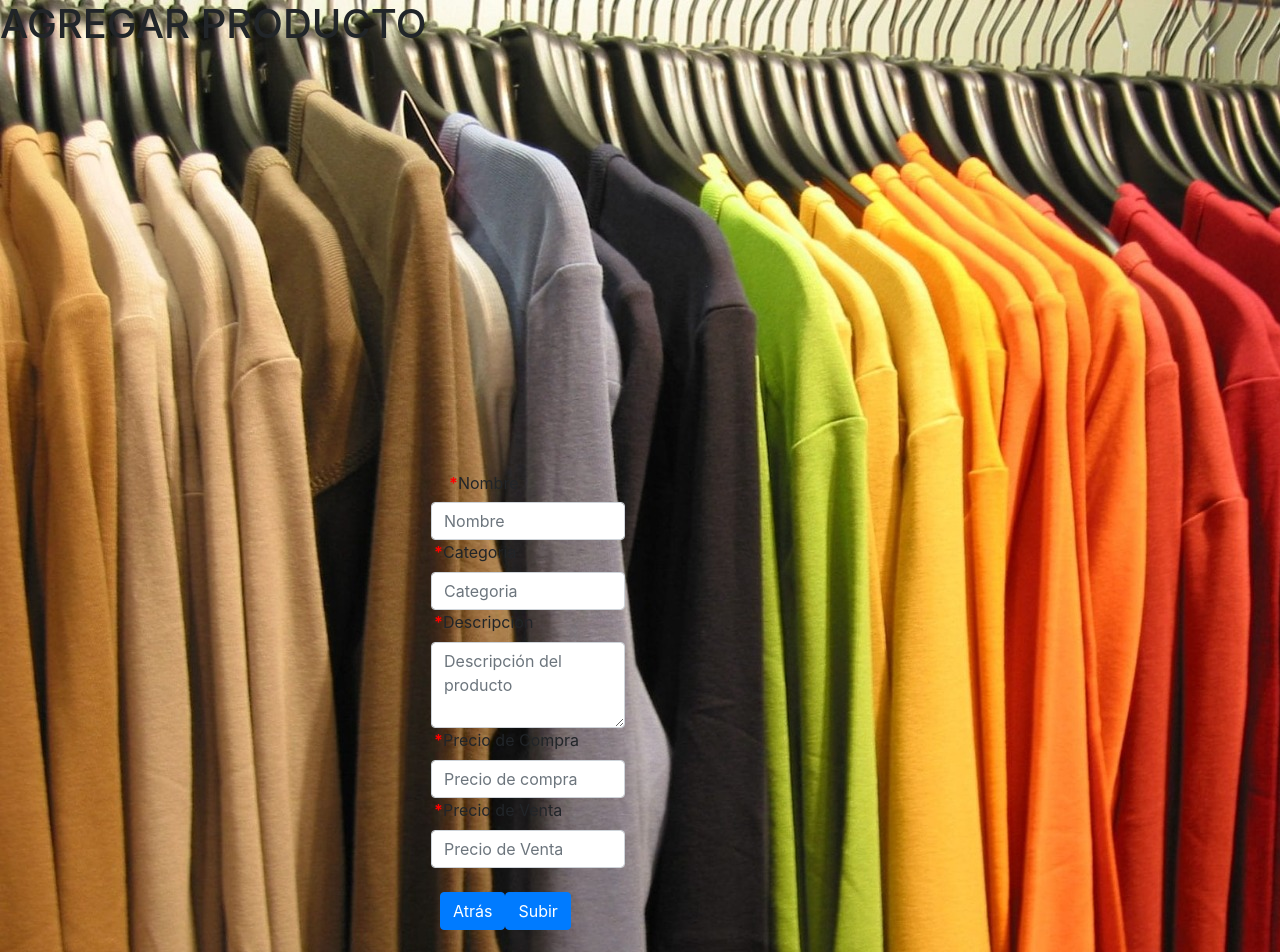
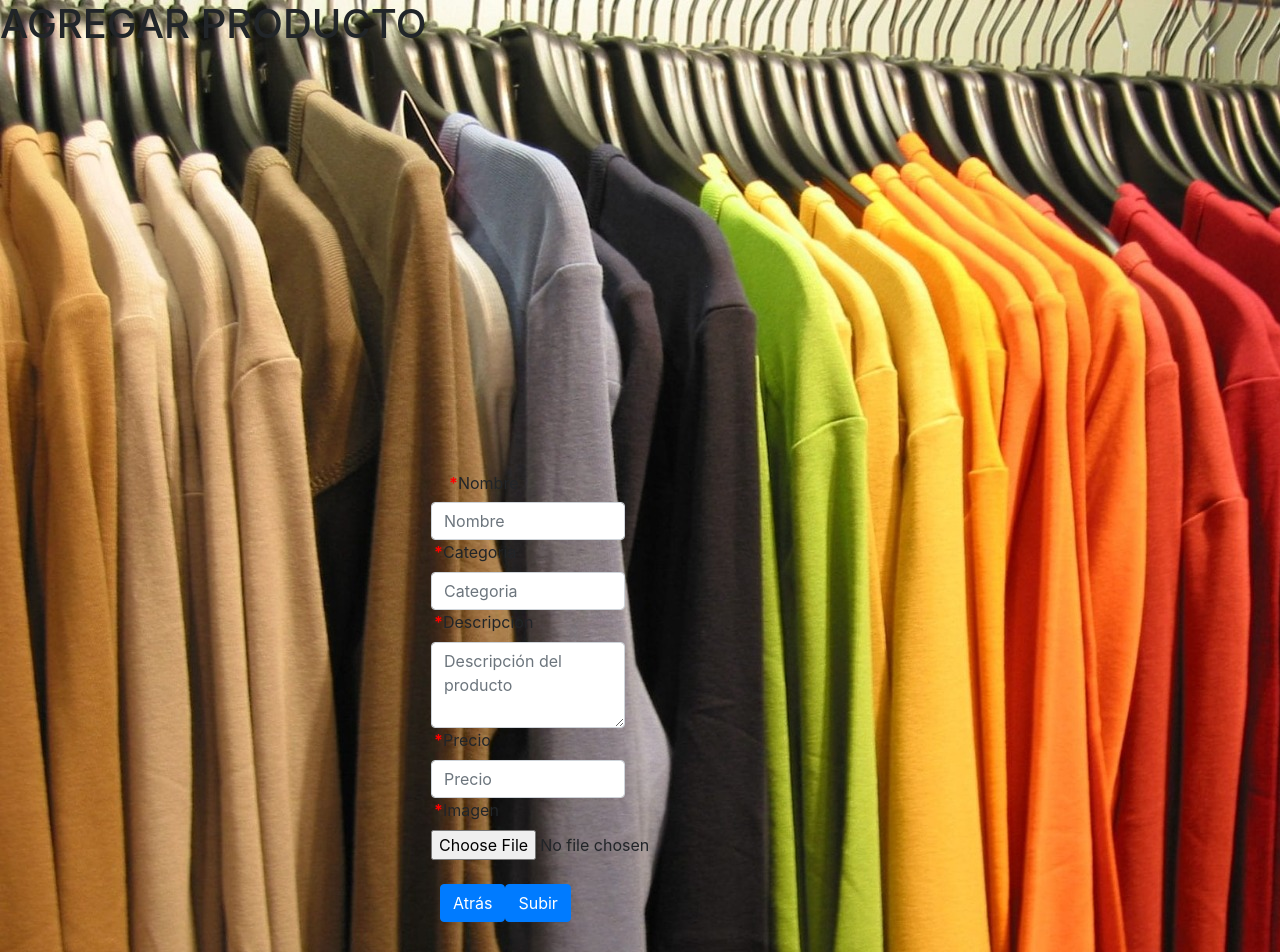
Before and after one commit to Guilleuy85/TFG, an Angular app: page /add in a window 1280 px wide. Shown: the top 952 px of the page. Built offline with nearby package versions, Linux system fonts and the light colour scheme.

Commit message:
modificacion campos en add

```diff
--- a/src/app/Pages/add-product/add-product.component.html
+++ b/src/app/Pages/add-product/add-product.component.html
@@ -43,31 +43,28 @@
         ></textarea>
       </div>
       <div class="col-6">
-        <label for="precioCompra" class="form-label is-required"
-          >Precio de Compra
+        <label for="precio" class="form-label is-required"
+          >Precio
         </label>
         <input
-          id="precioCompra"
-          name="precioCompra"
+          id="precio"
+          name="precio"
           type="text"
           type="text"
           class="form-control"
-          placeholder="Precio de compra"
-          [(ngModel)]="data.precioCompra"
+          placeholder="Precio"
+          [(ngModel)]="data.precio"
         />
       </div>
       <div class="col-6">
-        <label for="precioVenta" class="form-label is-required"
-          >Precio de Venta
+        <label for="imagen" class="form-label is-required"
+          >Imagen
         </label>
         <input
-          id="precioVenta"
-          name="precioVenta"
-          type="text"
-          type="text"
-          class="form-control"
-          placeholder="Precio de Venta"
-          [(ngModel)]="data.precioVenta"
+          id="imagen"
+          name="imagen"
+          type="file"
+          accept=".png, .jpg, .jpeg"
         />
       </div>
 
--- a/src/app/Pages/add-product/add-product.component.ts
+++ b/src/app/Pages/add-product/add-product.component.ts
@@ -19,8 +19,8 @@ export class AddProductComponent implements OnInit {
     nombre: undefined,
     descripcion: undefined,
     categoria: undefined,
-    precioCompra: undefined,
-    precioVenta: undefined
+    precio: undefined,
+    imagen: undefined
   }
 
   tiene:boolean =false;
```
